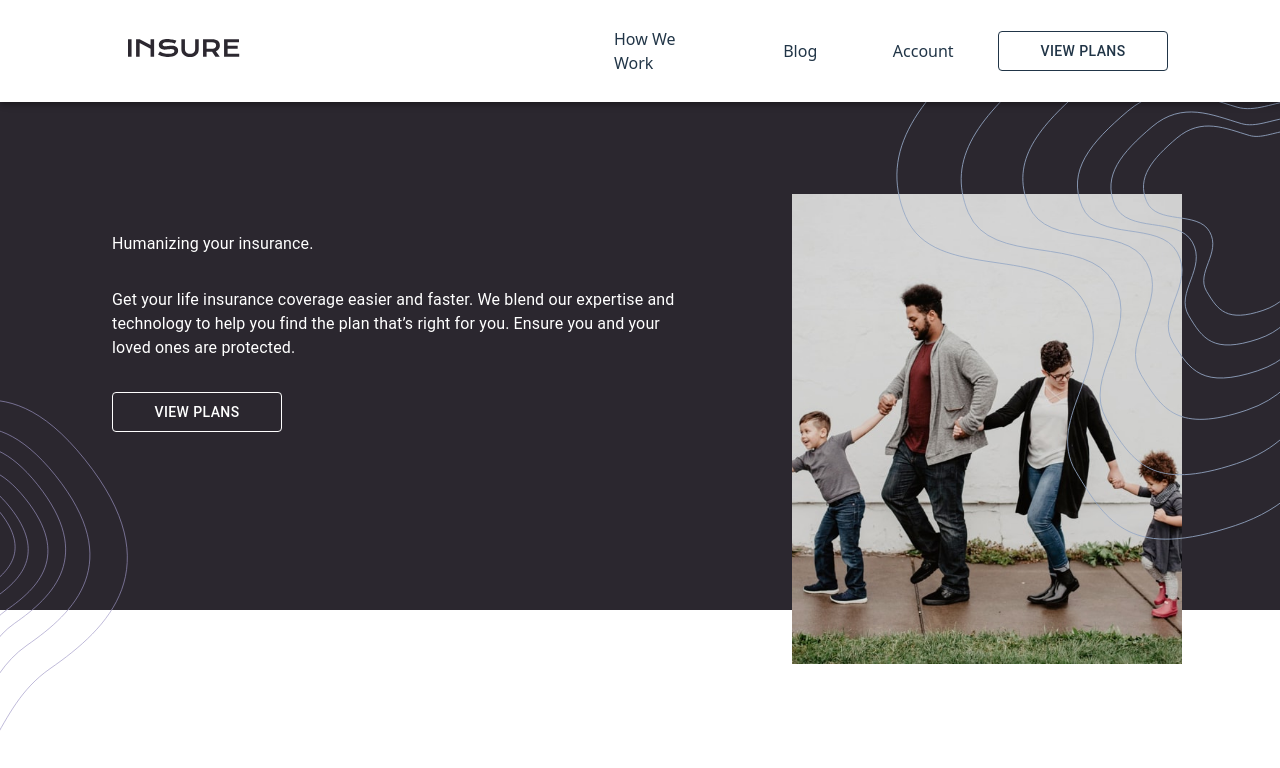
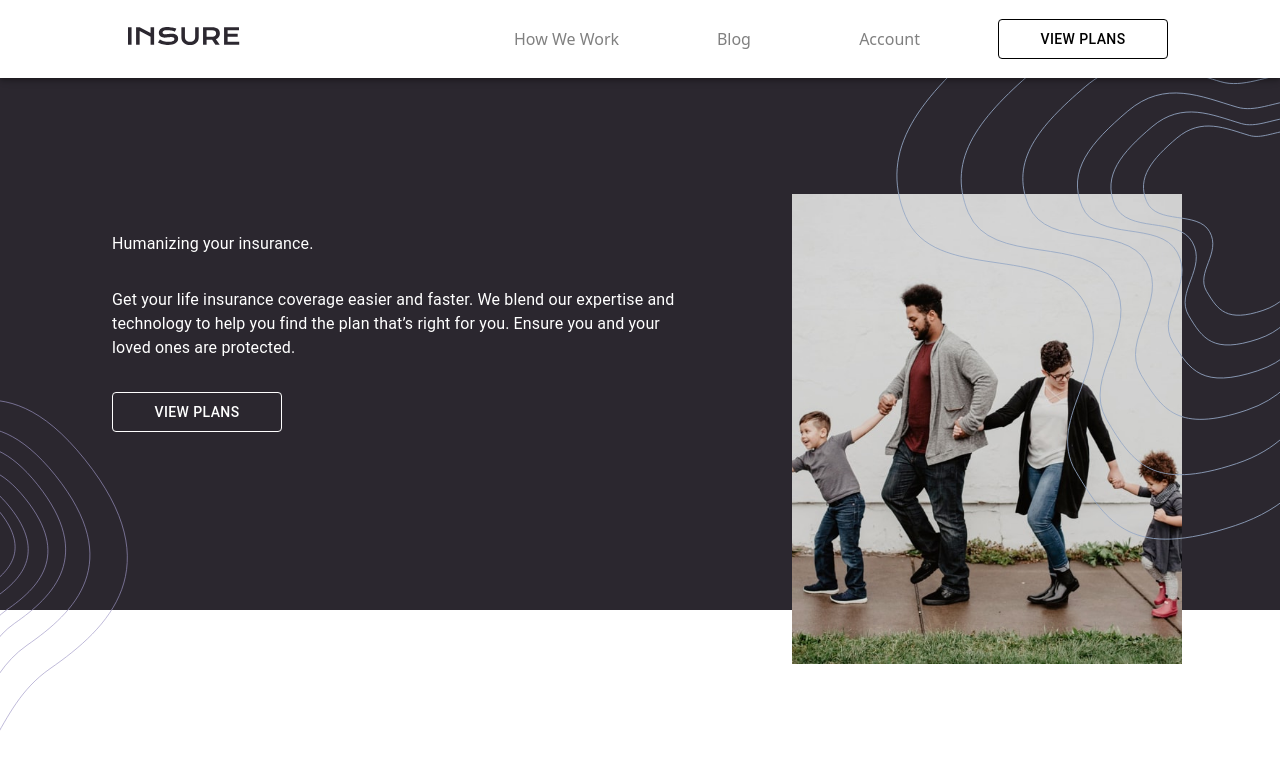
Before and after one commit to ItaloDev-Marcelo/Insure-landing-CH-MUI-20, a React (Vite) app: page / in a window 1280 px wide. Shown: the top 768 px of the page. Built offline with nearby package versions, Linux system fonts and the light colour scheme.

Commit message:
update 1.2

```diff
--- a/src/App.css
+++ b/src/App.css
@@ -22,6 +22,7 @@
   height: 100vh;
   background-color: hsl(270, 9%, 17%);
   color: #fff;
+  z-index: 1000;
 }
 
 .menu.active::after {
@@ -35,6 +36,21 @@
   background: url(./assets/img/bg-pattern-mobile-nav.svg) no-repeat ;
   background-size: 100% ;
    background-position: top 5em center ;
+
+}
+
+li {
+  cursor: pointer;
+}
+
+ul li {
+
+  color: gray;
+  font-weight:500;
+}
+
+ul li:hover {
+  color: #fff;
 }
 
 #Hero{
@@ -89,6 +105,15 @@ figure div > img {
   .menu.active, .menu {
     display: none !important;
   }
+
+  ul li {
+    font-weight:500;
+  }
+
+  ul li:hover {
+    color: #000;
+  }
+
 
 
   #Hero{
--- a/src/Pages/header/index.jsx
+++ b/src/Pages/header/index.jsx
@@ -35,7 +35,7 @@ export default function Header() {
                <Typography component='p' margin='2em 0'>Get your life insurance coverage easier and faster. We blend our expertise
   and technology to help you find the plan that’s right for you. Ensure you
   and your loved ones are protected.</Typography>
-               <BtnItem ButtonText='View Plans' size='170px' height='40px' ColorOfOutline='white' />
+               <BtnItem ButtonText='View Plans' size='170px' height='40px' ColorOfOutline='white' hoverBg='white' hoverText='black' />
             </Stack>
             <Stack className='overlay'></Stack>
           </Stack>
--- a/src/components/Nav/index.jsx
+++ b/src/components/Nav/index.jsx
@@ -20,12 +20,13 @@ export default function Nav() {
              <img src={MenuI} alt='' />
           </Button>
      <Stack component='nav'  display={{xs: 'none', lg: 'flex'}} flexDirection='row' alignItems='center'>
-           <List sx={{ display : {xs: 'none', lg: 'flex'}, width: '400px' }} >
+           <List sx={{ display : {xs: 'none', lg: 'flex'}, width: '500px' }} >
               <ListItem>How We Work</ListItem>
               <ListItem sx={{paddingLeft: '4em'}}>Blog</ListItem>
               <ListItem>Account</ListItem>
            </List>
-           <BtnItem ButtonText='View Plans' ColorOfOutline='white' size='170px' height='40px' />
+           <BtnItem ButtonText='View Plans' ColorOfOutline='black' size='170px' height='40px'
+             hoverBg='black' hoverText='white' />
        </Stack>
 
        </AppBar>
@@ -37,7 +38,8 @@ export default function Nav() {
               <ListItem>Blog</ListItem>
               <ListItem>Account</ListItem>
            </List>
-           <BtnItem ButtonText='View Plans' size='250px' height='40px' ColorOfOutline='white' />
+           <BtnItem ButtonText='View Plans' size='250px' height='40px' ColorOfOutline='white'
+            hoverBg='white' hoverText='black' />
        </Stack>
       </Stack>
      </>
--- a/src/components/btn/index.jsx
+++ b/src/components/btn/index.jsx
@@ -1,13 +1,15 @@
 import { Button } from "@mui/material";
 
 
-export default function BtnItem({ButtonText, ColorOfOutline, size, height}) {
+export default function BtnItem({ButtonText, ColorOfOutline, size, height, hoverBg, hoverText}) {
      return (
-        <Button variant="outlined" sx={{width: size, height: height, '&:hover': {
-            backgroundColor: 'black',
-            borderColor: '#000',
-            color: '#fff'
-        }}}  color={ColorOfOutline}  >
+        <Button variant="outlined"  sx={{width: size, height: height,
+            color: ColorOfOutline, borderColor: ColorOfOutline,  '&:hover': {
+            backgroundColor: hoverBg,
+            border: 'none',
+            outline: 'none',
+            color: hoverText
+        }}}  >
             {ButtonText}
         </Button>
      )
```
